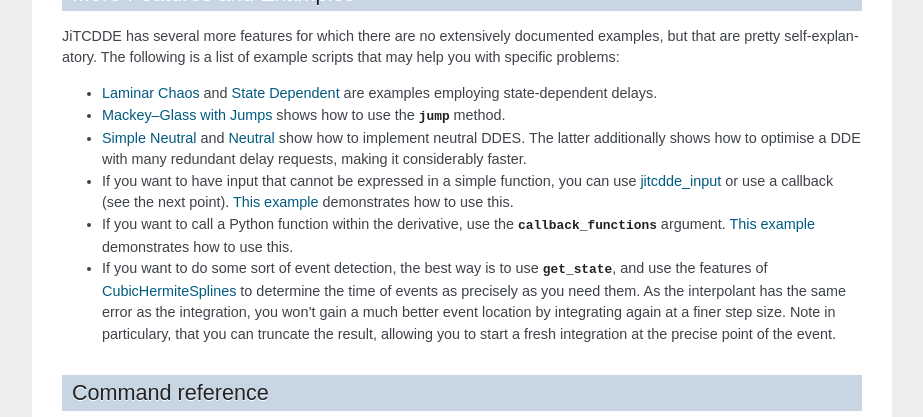
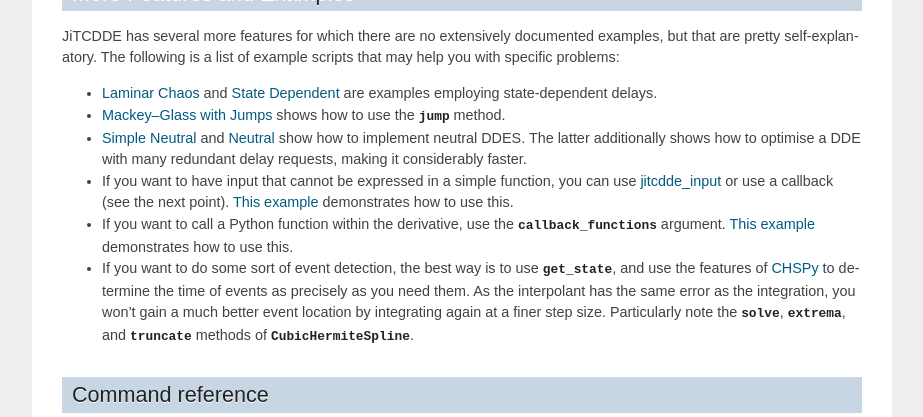
Before and after one commit to neurophysik/jitcdde, a Sphinx documentation site: the page built from docs/index.rst, in a window 1280 px wide and 900 px high, scrolled down 4331 px, cut to the strip 0-417 px from the top of the window. Shown: the whole strip, without its empty margins (198-1121 px from the left). Built offline with Sphinx 7.4.7, drawn with Linux system fonts in a browser that asks for light colours; the version number could not be read and is left out.

Commit message:
Better advertising features of CHSPY for event location.

```diff
--- a/docs/index.rst
+++ b/docs/index.rst
@@ -201,7 +201,7 @@
 
 * If you want to call a Python function within the derivative, use the `callback_functions` argument. `This example <https://github.com/neurophysik/jitcdde/blob/master/examples/sunflower_callback.py>`_ demonstrates how to use this.
 
-* If you want to do some sort of event detection, the best way is to use `get_state`, and use the features of `CubicHermiteSplines <https://chspy.readthedocs.io>`_ to determine the time of events as precisely as you need them. As the interpolant has the same error as the integration, you won’t gain a much better event location by integrating again at a finer step size. Note in particulary, that you can truncate the result, allowing you to start a fresh integration at the precise point of the event.
+* If you want to do some sort of event detection, the best way is to use `get_state`, and use the features of `CHSPy <https://chspy.readthedocs.io>`_ to determine the time of events as precisely as you need them. As the interpolant has the same error as the integration, you won’t gain a much better event location by integrating again at a finer step size. Particularly note the `solve`, `extrema`, and `truncate` methods of `CubicHermiteSpline`.
 
 Command reference
 -----------------
```
